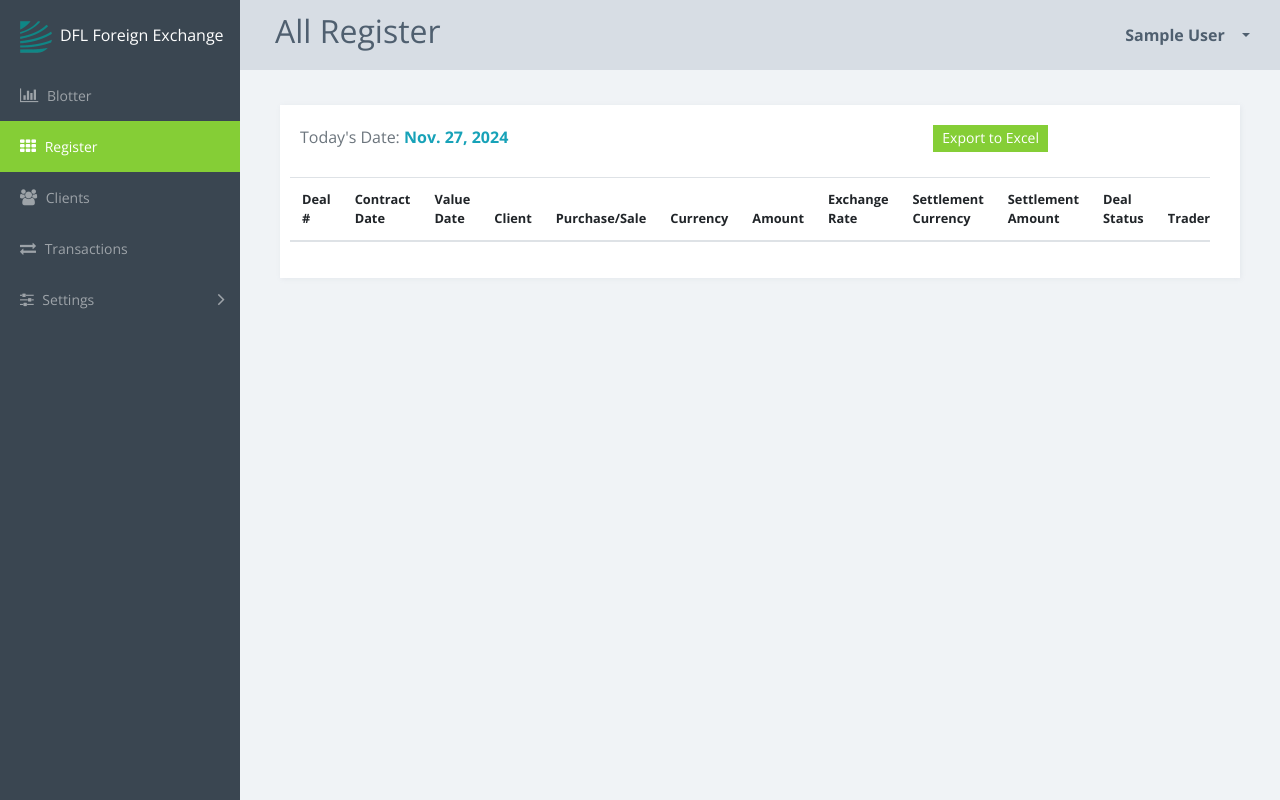
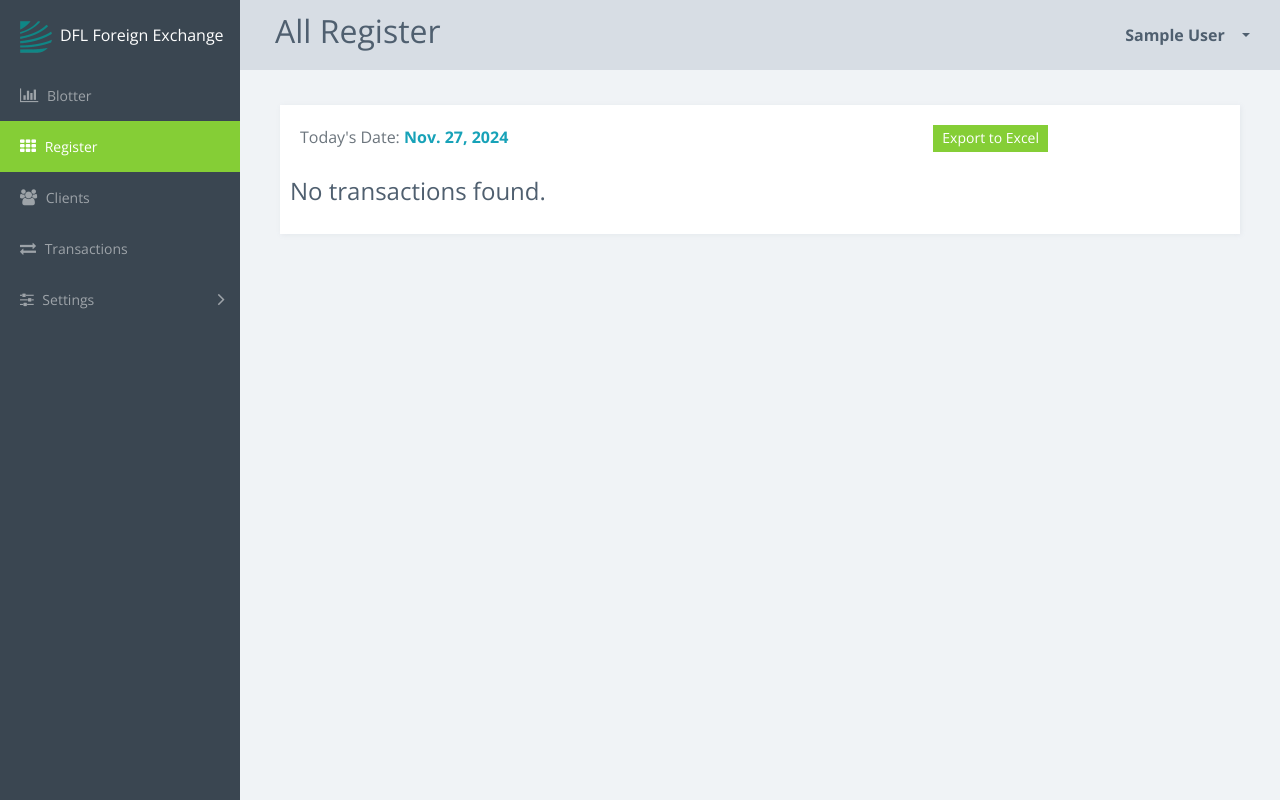
Before and after one commit to Unkerpaulie/dfl_one, a Django app: page /register/ in a window 1280 px wide. Run offline with Django 5.2, Linux system fonts and the light colour scheme; a user stored in the database is signed in; tables that the repository leaves empty hold one stand-in row (values such as "Sample post"); lists and menus that the app fills with data are empty; some libraries are stand-ins or nearby versions.

Commit message:
created individual transaction registers for each currency

```diff
--- a/core/templates/core/home.html
+++ b/core/templates/core/home.html
@@ -43,7 +43,7 @@
                                 <tbody>
                                     {% for currency in currency_data %}
                                     <tr>
-                                        <td>{{ currency.currency }}</td>
+                                        <td><a href="{% url "core:register" currency.currency|lower %}">{{ currency.currency }}</a></td>
                                         <td>{{ currency.symbol }}{{ currency.opening|floatformat:2|intcomma }}</td>
                                         <td>{{ currency.symbol }}{{ currency.today_purchase|floatformat:2|intcomma }}</td>
                                         <td>{{ currency.symbol }}{{ currency.today_sale|floatformat:2|intcomma }}</td>
--- a/core/templates/core/register_table.html
+++ b/core/templates/core/register_table.html
@@ -20,7 +20,8 @@
                                 <button class="btn btn-primary btn-sm" onclick="exportTableToExcel('register-table', 'Deal Register')">Export to Excel</button>
                             </div>
                     </div>
-                        <div class="row row-sm table-responsive">
+                        <div class="row row-sm">
+                            {% if transactions %}
                             <div class="table-responsive">
 
                                 <table class="table table-striped smaller-text" id="register-table">
@@ -70,6 +71,9 @@
                                     </tbody>
                                 </table>
                             </div>
+                            {% else %}
+                            <h4 class="text-center">No transactions found.</h4>
+                            {% endif %}
                         </div>
                     </div>
                 </div>
@@ -81,7 +85,7 @@
 {% block script %}
 <script>
     new DataTable("#register-table", {
-        order: [[1, 'desc']]
+        order: [[0, 'desc']]
     });
 
     function exportTableToExcel(tableID, filename) {
--- a/core/urls.py
+++ b/core/urls.py
@@ -8,5 +8,6 @@
     path('', views.home, name="home"),
     path('test/', views.test, name="test"),
     path('register/', views.register_all, name="register_all"),
+    path('register/<str:currency_code>/', views.register, name="register"),
     path('forms/', views.forms, name="forms"),
 ]
--- a/core/views.py
+++ b/core/views.py
@@ -3,6 +3,7 @@
 from django.contrib import messages
 from django.contrib.auth.decorators import login_required
 from django.forms.models import model_to_dict
+from django.db.models import Q
 from core.utils import get_blotter_data, get_currency_balance
 from .models import Currency
 from transactions.models import Transaction
@@ -36,10 +37,18 @@
 
 @login_required
 def register(req, currency_code):
-    currency = Currency.objects.filter(currency_code=currency_code).first()
+    currency = Currency.objects.filter(currency_code=currency_code.upper()).first()
     if not currency:
         messages.error(req, "Currency not found")
         return render(req, "core/home.html")
+    transactions = Transaction.objects.filter(
+        Q(contract_date=date.today()), (Q(settlement_currency=currency) | Q(origin_currency=currency)))
+    context = {"page_title": f"{currency_code.upper()} Register"}
+    context["section"] = "register"
+    context["transactions"] = transactions
+    today_date = date.today()
+    context["today_date"] = today_date
+    return render(req, "core/register_table.html", context)
 
 
 @login_required
@@ -51,6 +60,7 @@
     today_date = date.today()
     context["today_date"] = today_date
     return render(req, "core/register_table.html", context)
+
 
 @login_required
 def temp_home(req):
```
